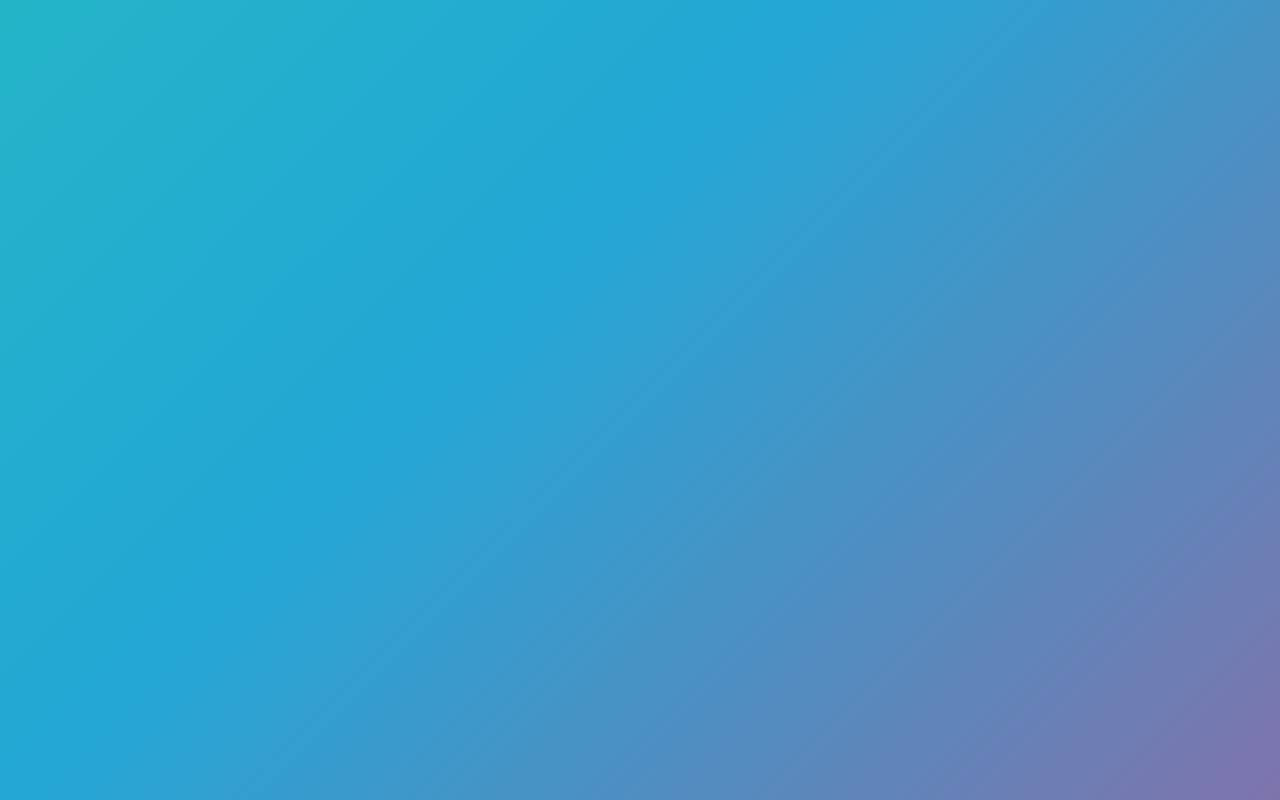
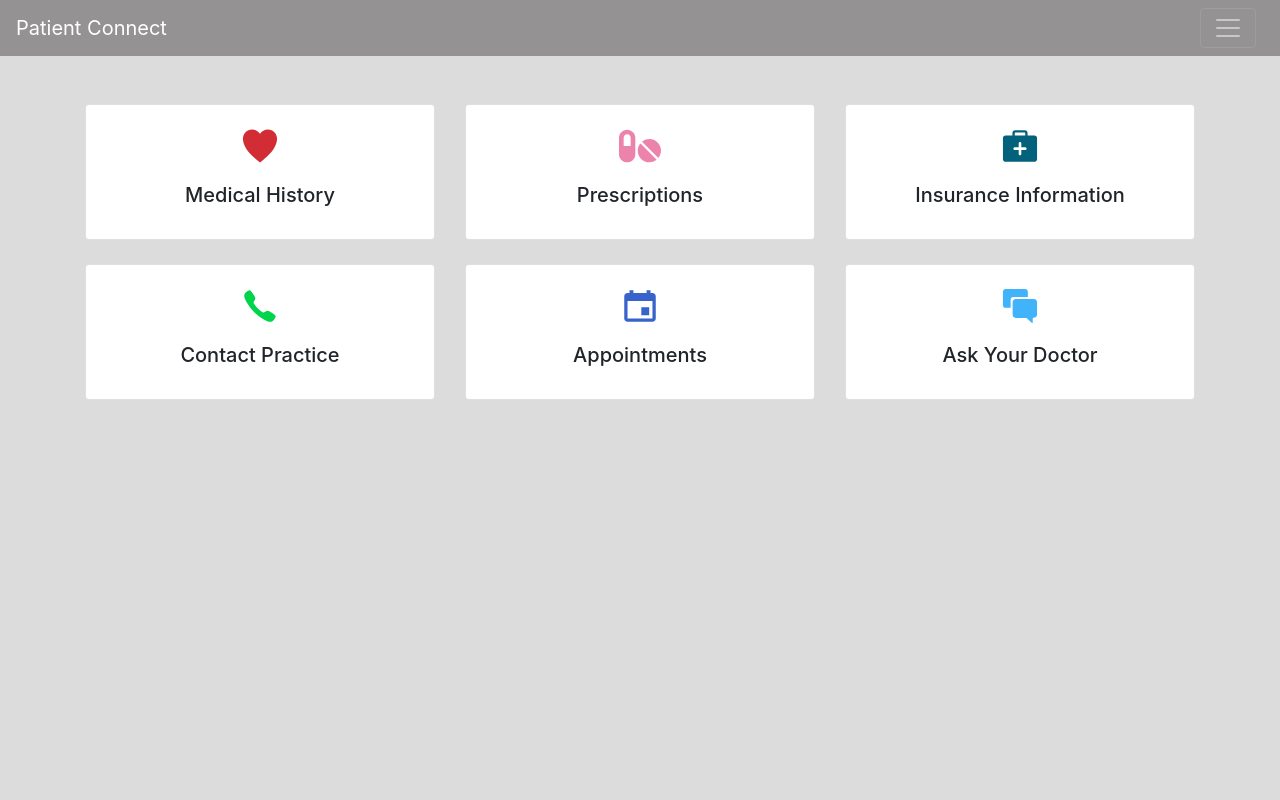
Before and after one commit to justinnp/MedicalApp-POOP-frontend, a React (Create React App) app in the folder medical-app-frontend/: page /home in a window 1280 px wide. Built offline with nearby package versions, Linux system fonts and the light colour scheme.

Commit message:
added home page w/ icons

```diff
--- a/medical-app-frontend/src/App.js
+++ b/medical-app-frontend/src/App.js
@@ -4,6 +4,7 @@ import Landing from './Components/Landing';
 import Login from './Components/Login';
 import Register from './Components/Register';
 import RegisterOption from './Components/RegisterOption';
+import Home from './Components/Home';
 
 const App = () => {
     return (
@@ -14,6 +15,7 @@ const App = () => {
           <Route path="/register" component={RegisterOption} />
           <Route path="/register_doctor" render={(props) => <Register isPatient={false} />} />
           <Route path="/register_patient" render={(props) => <Register isPatient={true} />} />
+          <Route path="/home" component={Home} />
         </Switch>
       </BrowserRouter>
     );
--- /dev/null
+++ b/medical-app-frontend/src/Components/Home.js
@@ -0,0 +1,59 @@
+import React, { Component } from 'react'
+import {Row, Col, Container, Card, CardTitle, CardText} from 'reactstrap';
+import { IoIosChatboxes, IoIosHeart, IoIosCall, IoIosMedkit, IoMdCalendar } from "react-icons/io";
+import { FaPills } from 'react-icons/fa';
+import ToolBar from './ToolBar';
+
+class Home extends Component {
+    render() {
+        return (
+            <div class="home" style={{textAlign: "center"}}>
+                <ToolBar loggedIn={true} register={true} login={true}/>
+                <Container className="mt-5">
+                <Row>
+                    <Col sm={4} className="mb-4">
+                        <Card body>
+                            <IoIosHeart size={42} color='#D22C34' style={{margin: 'auto'}}/>
+                            <CardTitle className="mt-3">Medical History</CardTitle>
+                        </Card>
+                    </Col>
+                    <Col sm={4} className="mb-4">
+                        <Card body>
+                            <FaPills size={42} color='#EC83AB' style={{margin: 'auto'}}/>
+                            <CardTitle className="mt-3">Prescriptions</CardTitle>
+                        </Card>
+                    </Col>
+                    <Col sm={4} className="mb-4">
+                        <Card body>
+                            <IoIosMedkit size={42} color='#04617C' style={{margin: 'auto'}}/>
+                            <CardTitle className="mt-3">Insurance Information</CardTitle>
+                        </Card>
+                    </Col>
+                </Row>
+                <Row>
+                    <Col sm={4} className="mb-4">
+                        <Card body>
+                            <IoIosCall size={42} color='#00D44A' style={{margin: 'auto'}}/>
+                            <CardTitle className="mt-3">Contact Practice</CardTitle>
+                        </Card>
+                    </Col>
+                    <Col sm={4} className="mb-4">
+                        <Card body>
+                            <IoMdCalendar size={42} color='#3763CA' style={{margin: 'auto'}}/>
+                            <CardTitle className="mt-3">Appointments</CardTitle>
+                        </Card>
+                    </Col>
+                    <Col sm={4} className="mb-4">
+                        <Card body>
+                            <IoIosChatboxes size={42} color='#41B3FB' style={{margin: 'auto'}}/>
+                            <CardTitle className="mt-3">Ask Your Doctor</CardTitle>
+                        </Card>
+                    </Col>
+                </Row>
+                </Container>
+            </div>
+        )
+    }
+}
+
+export default Home;
--- a/medical-app-frontend/src/Components/Landing.js
+++ b/medical-app-frontend/src/Components/Landing.js
@@ -3,12 +3,11 @@ import { IoIosPeople } from "react-icons/io";
 import ToolBar from './ToolBar';
 import '../landingpage.css';
 
-
 const Landing = () => {
     return (
-        <div>
+        <div class="landingPage">
             <ToolBar login={false} register={false}/>
-            <h1 style={{fontFamily: "Sans-Serif"}}>Patient Connect <span><IoIosPeople size={56}/></span></h1>
+            <h1 class="logoTitle" style={{fontFamily: "Sans-Serif"}}>Patient Connect <span><IoIosPeople size={56}/></span></h1>
         </div>
     )
 }
--- a/medical-app-frontend/src/Components/Login.js
+++ b/medical-app-frontend/src/Components/Login.js
@@ -1,5 +1,6 @@
 import React, { Component } from 'react';
 import {Form, FormGroup, Label, Input, Container, Button} from 'reactstrap';
+import {Redirect} from 'react-router-dom';
 import ToolBar from './ToolBar';
 import '../landingpage.css';
 
@@ -9,8 +10,10 @@ class Login extends Component {
         super(props);
         this.state = {
             username: '',
-            password: ''
+            password: '',
+            redirect: false
         }
+        this.setRedirect = this.setRedirect.bind(this);
     }
 
     getInfo(e, stateField){
@@ -19,13 +22,24 @@ class Login extends Component {
         })
     }
 
-    checkLogin(){
+    setRedirect = () => {
+        this.setState({
+            redirect: true
+        })
+    }
 
+    redirectTo(){
+        if(this.state.redirect){
+            return(
+                <Redirect to='/home' />
+            );
+        }
+        else return null
     }
 
     render() {
         return (
-            <div>
+            <div class="landingPage">
                 <ToolBar register={true} login={false}/>
                 <Container style={{width:'40vw'}} className="mt-5">
                     <Form>
@@ -37,9 +51,10 @@ class Login extends Component {
                             <Label for="examplePassword">Password</Label>
                             <Input onChange={(e) => this.getInfo(e, "password")} type="password" name="password" id="examplePassword"/>
                         </FormGroup>
-                        <Button color="info" block onClick={() => this.checkLogin()}>
+                        <Button color="info" block onClick={this.setRedirect}>
                             Login
                         </Button>
+                        {this.redirectTo()}
                     </Form>
                 </Container>
             </div>
--- a/medical-app-frontend/src/Components/Register.js
+++ b/medical-app-frontend/src/Components/Register.js
@@ -15,6 +15,7 @@ class Register extends Component {
             password: '',
             doctor: false,
         }
+        this.getInfo = this.getInfo.bind(this);
     }
 
     getInfo(e, stateField){
@@ -29,7 +30,7 @@ class Register extends Component {
 
     render() {
         return (
-            <div>
+            <div class="landingPage">
                 <ToolBar login={true} register={false}/>
                 <Container style={{width:'40vw'}} className="mt-5">
                     <Form>
--- a/medical-app-frontend/src/Components/RegisterOption.js
+++ b/medical-app-frontend/src/Components/RegisterOption.js
@@ -6,7 +6,7 @@ import '../landingpage.css';
 
 const RegisterOption = () => {
         return (
-            <div>
+            <div class="landingPage">
                 <ToolBar login={true} register={false} />
                 <div className="patientdoctor">
                     <Container style={{width: "60vw"}}>
--- a/medical-app-frontend/src/Components/ToolBar.js
+++ b/medical-app-frontend/src/Components/ToolBar.js
@@ -21,7 +21,10 @@ class ToolBar extends Component {
         return (
             <div>
                   <Navbar dark>
-                    <NavbarBrand href="/" style={{color:"white"}}className="mr-auto">Patient Connect</NavbarBrand>
+                    {this.props.loggedIn ?
+                        <NavbarBrand style={{color:"white"}}className="mr-auto">Patient Connect</NavbarBrand>
+                        : <NavbarBrand href="/" style={{color:"white"}}className="mr-auto">Patient Connect</NavbarBrand>
+                    }
                     <NavbarToggler onClick={this.toggleNav} className="mr-2" />
                     <Collapse isOpen={!this.state.collapsed} navbar>
                         <Nav navbar>
@@ -39,6 +42,12 @@ class ToolBar extends Component {
                                     <NavLink href="/register">Register</NavLink>
                                 </NavItem>
                             }
+                            {
+                                this.props.loggedIn ?
+                                <NavItem>
+                                    <NavLink href="/">Log Out</NavLink>
+                                </NavItem> : null
+                            }
                         </Nav>
                     </Collapse>
                 </Navbar>
@@ -49,7 +58,8 @@ class ToolBar extends Component {
 
 ToolBar.propTypes = {
     login: PropTypes.bool,
-    register: PropTypes.bool
+    register: PropTypes.bool,
+    loggedIn: PropTypes.bool
 }
 
 export default ToolBar;
--- a/medical-app-frontend/src/landingpage.css
+++ b/medical-app-frontend/src/landingpage.css
@@ -1,6 +1,6 @@
-body {
+.landingPage {
 	width: 100wh;
-	height: 90vh;
+	height: 100vh;
 	color: #fff;
 	background: linear-gradient(-45deg, #EE7752, #E73C7E, #23A6D5, #23D5AB);
 	background-size: 400% 400%;
@@ -45,8 +45,7 @@ body {
 	}
 }
 
-h1,
-h6 {
+.logoTitle {
 	font-family: 'Open Sans';
 	font-weight: 300;
 	text-align: center;
@@ -67,3 +66,8 @@ h6 {
   	width: 100%;
   	height: 80vh;
 }
+
+.home{
+	background-color: #DCDCDD;
+	height: 100vh;
+}
```
Also changed, not shown: medical-app-frontend/src/Components/Hub.js (deleted, +0 -13 lines).
